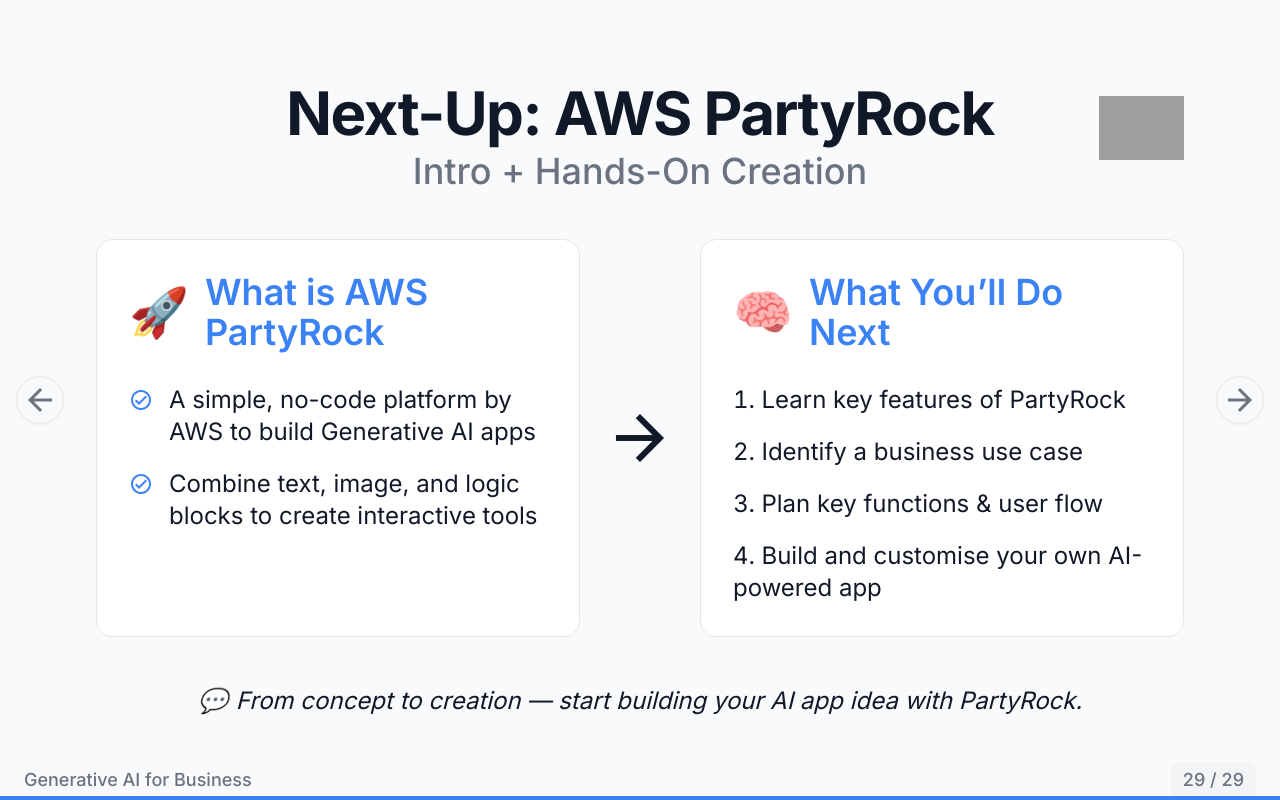
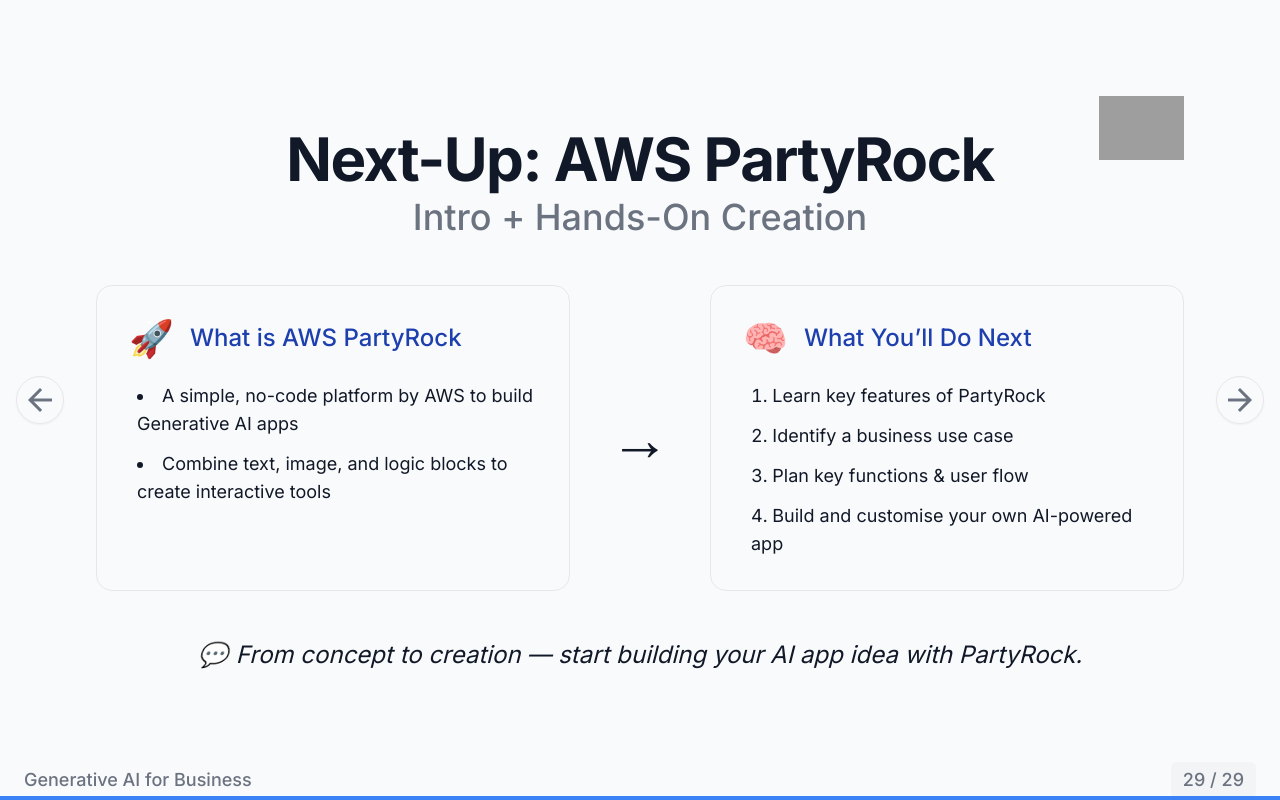
Before and after one commit to el2060/CHS_GenAI, a React (Vite) app: page / in a window 1280 px wide. Both pictures are taken after a click on the button "arrow_back". Built offline with nearby package versions, Linux system fonts and the light colour scheme; grey boxes are pictures that could not be loaded.

Commit message:
feat: Enhance agenda slide with custom backgrounds and styling
Introduces `bgColor` property to `AgendaColumn` interface and applies it to agenda items.
Improves visual hierarchy and readability by adjusting font sizes, margins, and list styles.
Updates agenda item text for conciseness and clarity.

```diff
--- a/App.tsx
+++ b/App.tsx
@@ -301,33 +301,31 @@ const AgendaSlide: React.FC<{ slide: SlideData }> = ({ slide }) => (
     <div className="w-full max-w-7xl flex flex-row items-stretch justify-center gap-6 self-center">
       {(slide.agendaColumns as AgendaColumn[])?.map((col, index) => (
         <React.Fragment key={index}>
-          <div className="bg-card border border-border rounded-2xl p-8 flex-1">
-            <h3 className="text-4xl font-semibold text-primary mb-8 flex items-center">
-              <span className="text-5xl mr-4">{col.icon}</span>
-              {col.title}
+          <div
+            className="border border-border/50 rounded-2xl p-8 flex-1"
+            style={{ backgroundColor: col.bgColor }}
+          >
+            <h3 className="text-2xl font-medium mb-6 flex items-center">
+              <span className="text-4xl mr-4">{col.icon}</span>
+              <span style={{ color: '#1E40AF' }}>{col.title}</span>
             </h3>
             {col.isOrdered ? (
-              <ol className="list-decimal list-inside space-y-5 text-2xl text-foreground">
+              <ol className="list-decimal list-inside space-y-3 text-lg text-foreground/90 pl-2">
                 {col.items.map((item, itemIndex) => (
                   <li key={itemIndex}>{item.text}</li>
                 ))}
               </ol>
             ) : (
-              <ul className="space-y-5 text-2xl text-foreground">
+              <ul className="list-disc list-inside space-y-3 text-lg text-foreground/90 pl-2">
                 {col.items.map((item, itemIndex) => (
-                  <li key={itemIndex} className="flex items-start">
-                    <span className="material-icons-outlined text-primary mr-4 mt-1">
-                      {item.icon || 'check_circle_outline'}
-                    </span>
-                    <span>{item.text}</span>
-                  </li>
+                  <li key={itemIndex}>{item.text}</li>
                 ))}
               </ul>
             )}
           </div>
           {index === 0 && (slide.agendaColumns?.length ?? 0) > 1 && (
-            <div className="flex items-center justify-center">
-              <span className="material-icons-outlined text-7xl text-muted-foreground/50">arrow_forward</span>
+            <div className="flex items-center justify-center text-6xl text-muted-foreground/40 font-light px-4">
+              →
             </div>
           )}
         </React.Fragment>
--- a/constants.ts
+++ b/constants.ts
@@ -13,24 +13,26 @@ export const SLIDES: SlideData[] = [
     title: 'Workshop Outline',
     agendaColumns: [
       {
-        icon: '💼',
-        title: 'Part 1 – Generative AI in Business',
+        icon: '💡',
+        title: 'Part 1 – Gen AI in Business',
         items: [
-          { text: 'Overview of Gen AI concepts & business use cases', icon: 'psychology' },
-          { text: 'Quick demos using Google Gemini', icon: 'bolt' }
-        ]
+          { text: 'Key ideas & real-world use cases' },
+          { text: 'Quick demos (Google Gemini)' }
+        ],
+        bgColor: '#E8F0FE',
       },
       {
         icon: '⚙️',
         title: 'Part 2 – AWS PartyRock Hands-On',
         items: [
-          { text: 'Intro to AWS PartyRock features', icon: 'dynamic_feed' },
-          { text: 'Guided build: create your own AI-powered app', icon: 'construction' }
-        ]
+          { text: 'Explore features & workflow' },
+          { text: 'Build your own AI app' }
+        ],
+        bgColor: '#EFE9FB',
       }
     ],
-    footer: 'From learning → to creating your own AI business app.',
-    chineseFooter: '💡'
+    footer: 'From learning → building your own AI business app',
+    chineseFooter: '✨',
   },
   {
     template: SlideTemplate.ThreeColumnIcon,
--- a/types.ts
+++ b/types.ts
@@ -69,6 +69,7 @@ export interface AgendaColumn {
     title: string;
     items: AgendaColumnItem[];
     isOrdered?: boolean;
+    bgColor?: string;
 }
 
 export interface SlideData {
```
